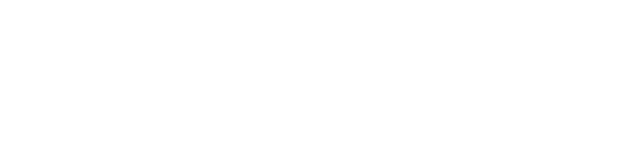
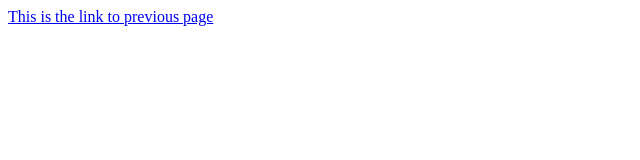
Before and after one commit to prathak69/coursera-test, a plain HTML site: page same-directory.html in a window 1280 px wide. Shown: the whole page, without its empty margins (0-640 px from the left). Drawn offline with Linux system fonts and the light colour scheme.

Commit message:
provided previous page link

```diff
--- a/same-directory.html
+++ b/same-directory.html
@@ -7,6 +7,6 @@
     <title>Document</title>
 </head>
 <body>
-    <a href="Links.html" title="Link to Link.html page"></a>
+    <a href="Links.html" title="Link to Link.html page">This is the link to previous page</a>
 </body>
 </html>
```
